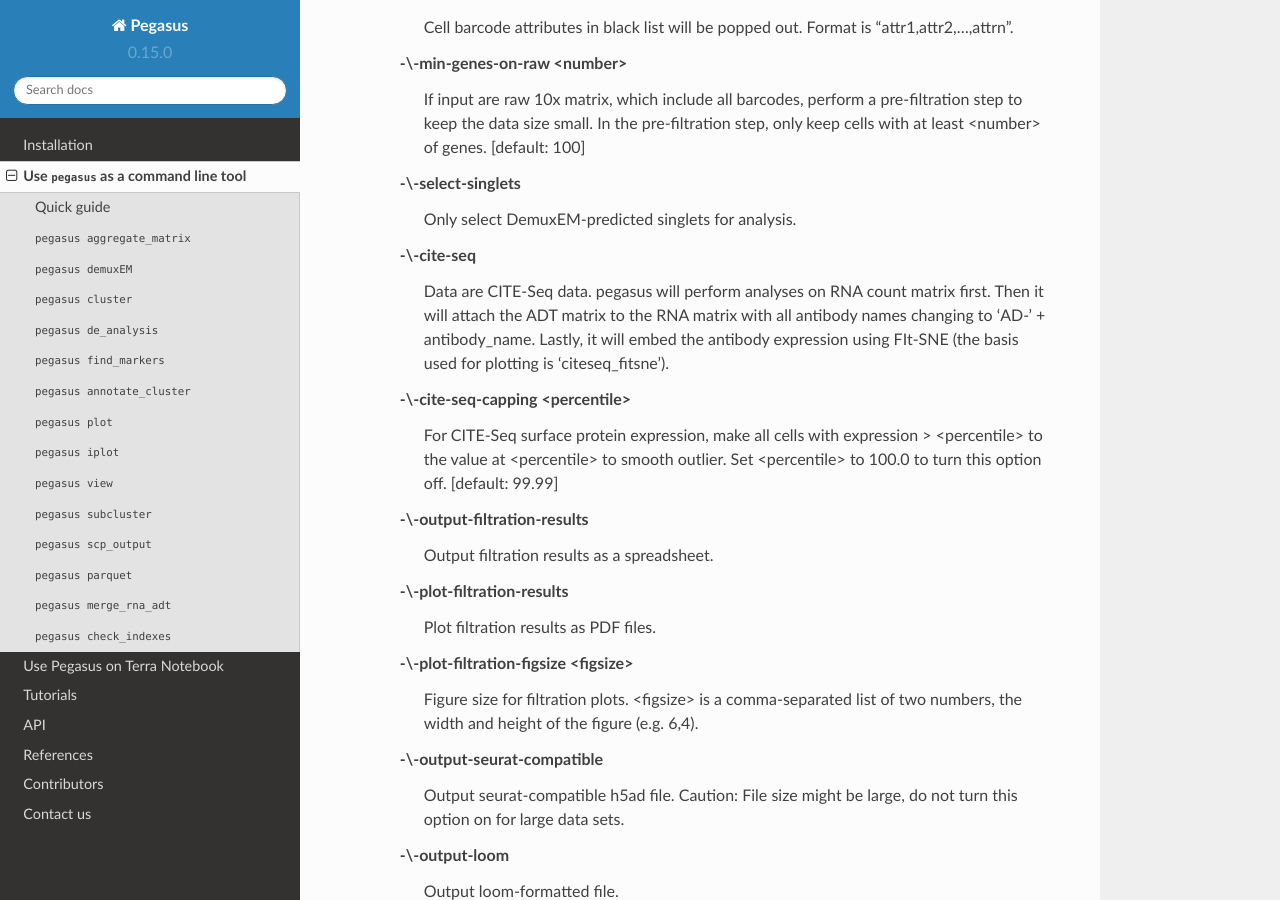
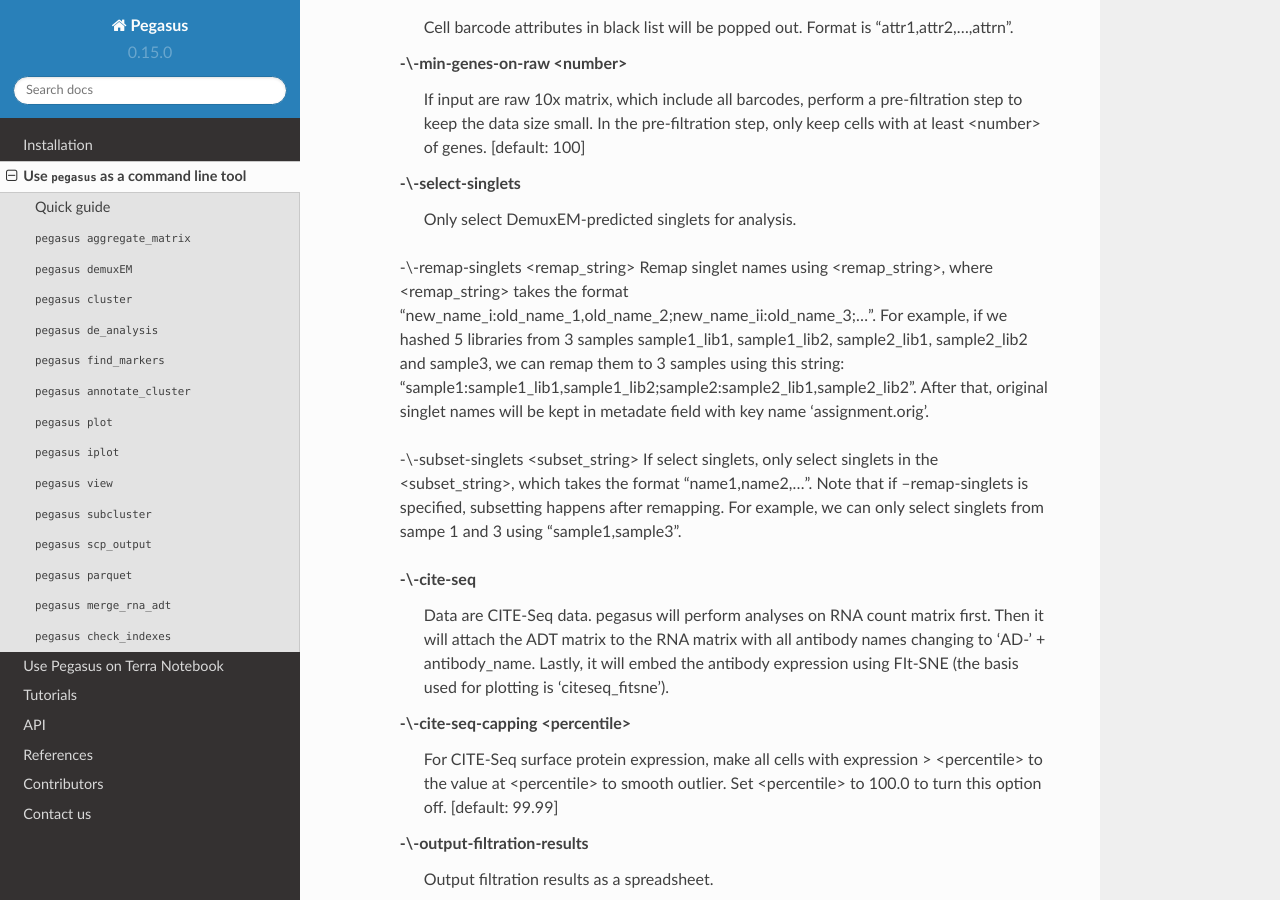
Before and after one commit to lilab-bcb/pegasus, a Sphinx documentation site: the page built from docs/usage.rst, in a window 1280 px wide and 900 px high, scrolled down 8549 px. Built offline with Sphinx 7.4.7 and the Read the Docs theme 2.0.0, drawn with Linux system fonts in a browser that asks for light colours; formulas are drawn with MathJax 3.

Commit message:
finish up docs

```diff
--- a/docs/usage.rst
+++ b/docs/usage.rst
@@ -305,6 +305,12 @@
 
 	-\\-select-singlets
 		Only select DemuxEM-predicted singlets for analysis.
+
+	-\\-remap-singlets <remap_string>
+	Remap singlet names using <remap_string>, where <remap_string> takes the format "new_name_i:old_name_1,old_name_2;new_name_ii:old_name_3;...". For example, if we hashed 5 libraries from 3 samples sample1_lib1, sample1_lib2, sample2_lib1, sample2_lib2 and sample3, we can remap them to 3 samples using this string: "sample1:sample1_lib1,sample1_lib2;sample2:sample2_lib1,sample2_lib2". After that, original singlet names will be kept in metadate field with key name 'assignment.orig'.
+
+	-\\-subset-singlets <subset_string>
+	If select singlets, only select singlets in the <subset_string>, which takes the format "name1,name2,...". Note that if --remap-singlets is specified, subsetting happens after remapping. For example, we can only select singlets from sampe 1 and 3 using "sample1,sample3".
 
 	-\\-cite-seq
 		Data are CITE-Seq data. pegasus will perform analyses on RNA count matrix first. Then it will attach the ADT matrix to the RNA matrix with all antibody names changing to 'AD-' + antibody_name. Lastly, it will embed the antibody expression using FIt-SNE (the basis used for plotting is 'citeseq_fitsne').
```
Also changed, not shown: 1 other file.
